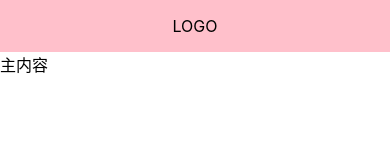
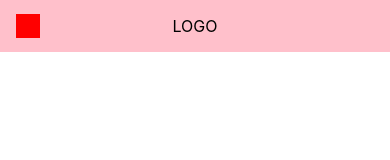
Before and after one commit to anybody-1/vue3-wheels, a Vue app: page /#/doc in a window 390 px wide. Shown: the top 160 px of the page. Built offline with nearby package versions, Linux system fonts and the light colour scheme.

Commit message:
完善aside切换逻辑

```diff
--- a/src/App.vue
+++ b/src/App.vue
@@ -7,7 +7,8 @@
 export default {
   name: "App",
   setup(props) {
-    const menuVisible = ref(false);
+    const width = document.documentElement.clientWidth;
+    const menuVisible = ref(width <= 500 ? false : true);
     provide("asideVisible", menuVisible);
   },
 };
--- a/src/components/Topnav.vue
+++ b/src/components/Topnav.vue
@@ -1,10 +1,11 @@
 <template>
-  <div class="topnav" @click="toggleMenu">
+  <div class="topnav">
     <div class="logo">LOGO</div>
     <ul class="menu">
       <li>菜单1</li>
       <li>菜单2</li>
     </ul>
+    <span class="toggleAside" @click="toggleMenu"></span>
   </div>
 </template>
 
@@ -43,6 +44,16 @@
       margin: 0 1em;
     }
   }
+  > .toggleAside {
+    display: none;
+    width: 24px;
+    height: 24px;
+    background: red;
+    position: absolute;
+    left: 16px;
+    top: 50%;
+    transform: translateY(-50%);
+  }
   @media (max-width: 500px) {
     > .menu {
       display: none;
@@ -50,6 +61,9 @@
     > .logo {
       margin: 0 auto;
     }
+    > .toggleAside {
+      display: inline-block;
+    }
   }
 }
 </style>
--- a/src/views/Doc.vue
+++ b/src/views/Doc.vue
@@ -2,7 +2,6 @@
   <div>
     <Topnav />
     <div class="content">
-      主内容
       <aside v-if="asideVisible">
         <h2>组件列表</h2>
         <ol>
@@ -41,10 +40,7 @@
   background: lightblue;
   width: 150px;
   padding: 16px;
-  position: fixed;
-  padding-top: 70px;
-  top: 0;
-  left: 0;
+
   > h2 {
     margin-bottom: 4px;
   }
@@ -53,5 +49,11 @@
       padding: 4px 0;
     }
   }
+  @media (max-width: 500px) {
+    position: fixed;
+    padding-top: 70px;
+    top: 0;
+    left: 0;
+  }
 }
 </style>
```
